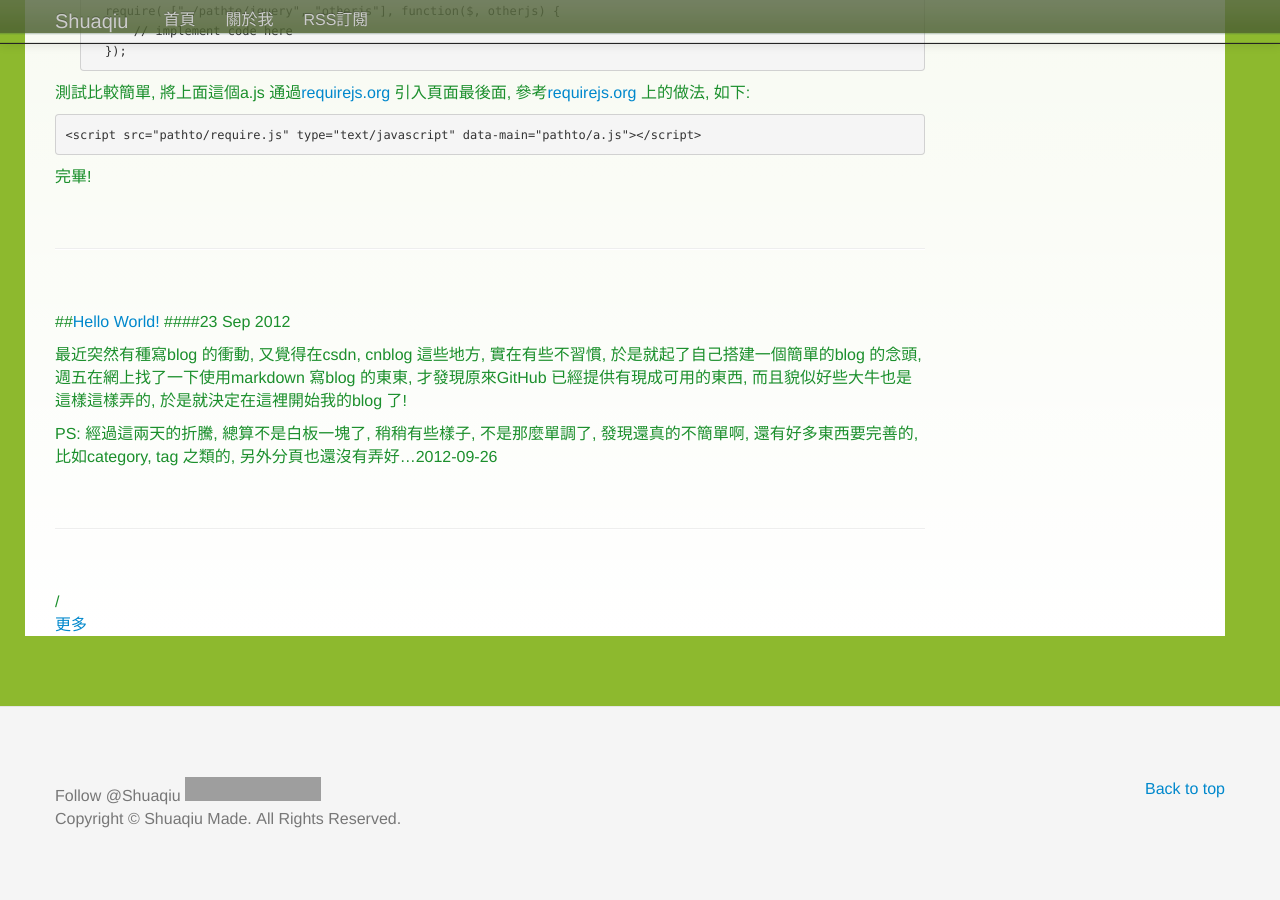
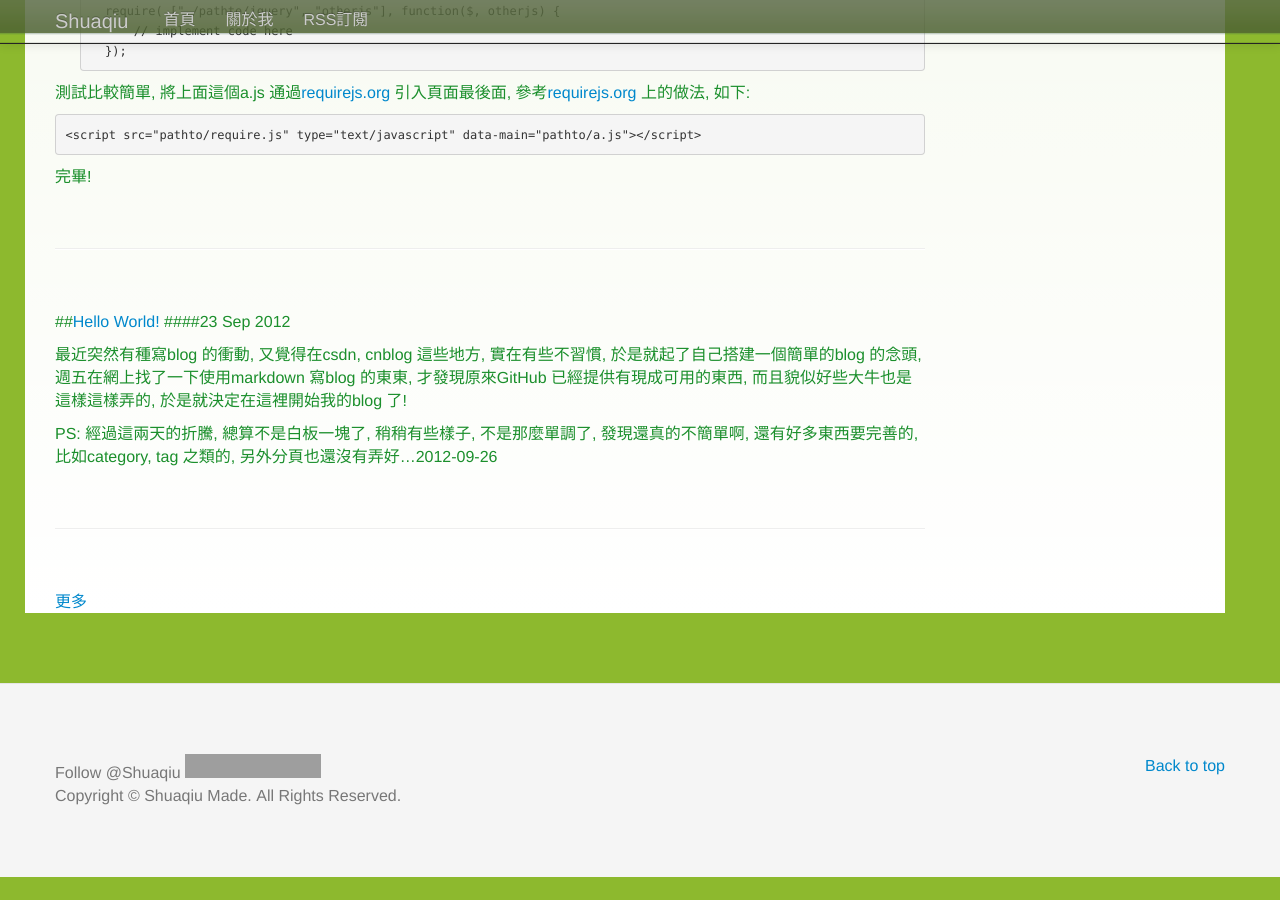
Before and after one commit to shuaqiu/shuaqiu.github.com, a Jekyll site: the page built from index.md, in a window 1280 px wide and 900 px high, scrolled down 2601 px. Built offline with Jekyll 4.4.1, drawn with Linux system fonts in a browser that asks for light colours; nearby versions of some CDN libraries; Markdown is read by kramdown in place of the engine named in the settings; comment, search, counter and statistics services are not loaded; after the commit the page ends 3478 px from its top, so only the background shows below that; grey boxes are pictures that could not be loaded.

Commit message:
fixed, only add share and discuss for blog.

```diff
--- a/_layouts/default.html
+++ b/_layouts/default.html
@@ -33,8 +33,7 @@
     <div class="row">
       <div class="span9">
         <div>{{ content }}</div>
-        <div>{{ page.url }}</div>
-        {% if page.url != 'index.html' %}
+        {% if page.url != '/index.html' %}
         <div>
           <!-- JiaThis Button BEGIN -->
           <div class="jiathis_style_32x32">
```
